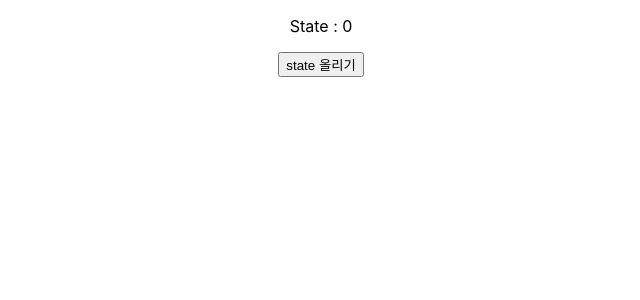
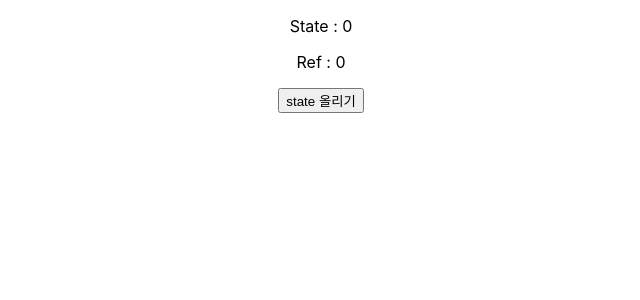
Before and after one commit to ShineTiger/react-hooks-study, a React (Create React App) app: page / in a window 1280 px wide. Shown: the top 300 px of the page, without its empty margins (319-959 px from the left). Built offline with nearby package versions, Linux system fonts and the light colour scheme.

Commit message:
#2 ref는 오브젝트이기 때문에 countRef.current로 접근할 수 있다

```diff
--- a/src/UseRef.js
+++ b/src/UseRef.js
@@ -12,19 +12,27 @@ ref obj는 컴포넌트가 계속 랜더링이 되어도 unMount가 되기 전
 
 2) fef를 통해 DOM요소에 접근 할 수 있다(focus() 이용), (JS의 querySelector()와 비슷하다.)
 */
-import React, {useState} from "react"
+import React, {useState, useRef} from "react"
 
 const UseRef = () => {
     const [count, setCount] = useState(0);
+    const countRef = useRef(0);
+
+
+    console.log(countRef); //ref는 하나의 오브젝트이기 때문에, 그 안에는 {current : 0}라는 객체를 가지고 있다.
+    //즉, countRef.current 로 접근할 수 있다.
 
     const increaseCountState = () => {
         setCount(count + 1);
     };
 
+
     return(
         <div>
             <p>State : {count}</p>
+            <p>Ref : {countRef.current}</p>
             <button onClick={increaseCountState}>state 올리기</button>
+
         </div>
     )
 }
```
